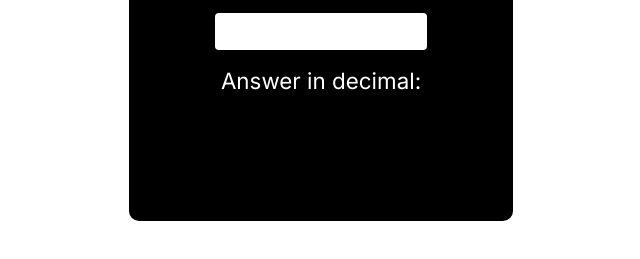
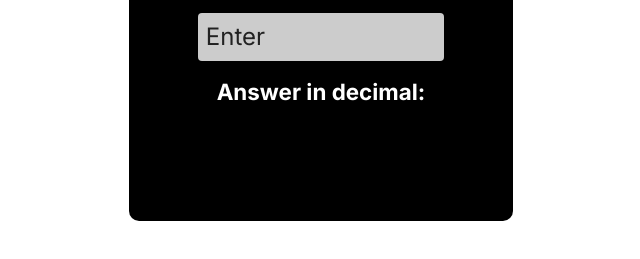
Before and after one commit to vlimbo/bin2dec, a plain HTML site: page index.html in a window 1280 px wide. Shown: the part 259-518 px from the top of the page, without its empty margins (319-959 px from the left). Drawn offline with Linux system fonts and the light colour scheme.

Commit message:
Style output bar
Finish styling the input bar.

```diff
--- a/index.html
+++ b/index.html
@@ -18,7 +18,7 @@
       <section class="main">
           <h1 class="main__title">Binary to decimal converter</h1>
           <p class="main__description">Max string of 8 binary numbers</p>
-          <input type="text" class="main__input" maxlength="8"/>
+          <input type="text" class="main__input" maxlength="8" placeholder="Enter"/>
           <p class="main__answer">
             Answer in decimal: <span class="main__decimal"></span>
          </p>
--- a/style.css
+++ b/style.css
@@ -38,13 +38,23 @@ body {
 }
 
 .main__input {
-    width: 60%;
+    width: 70%;
     padding: .5rem .5rem;
     border-radius: 4px;
     border: none;
+    font-family: inherit;
+    font-size: 1.5rem;
+    background: #ccc;
+    appearance: none;
+    outline: none;
+}
+
+.main__input::placeholder {
+    color: #222;
 }
 
 .main__answer {
     font-size: 1.4rem;
     margin: 1rem 0;
+    font-weight: 700;
 }
```
